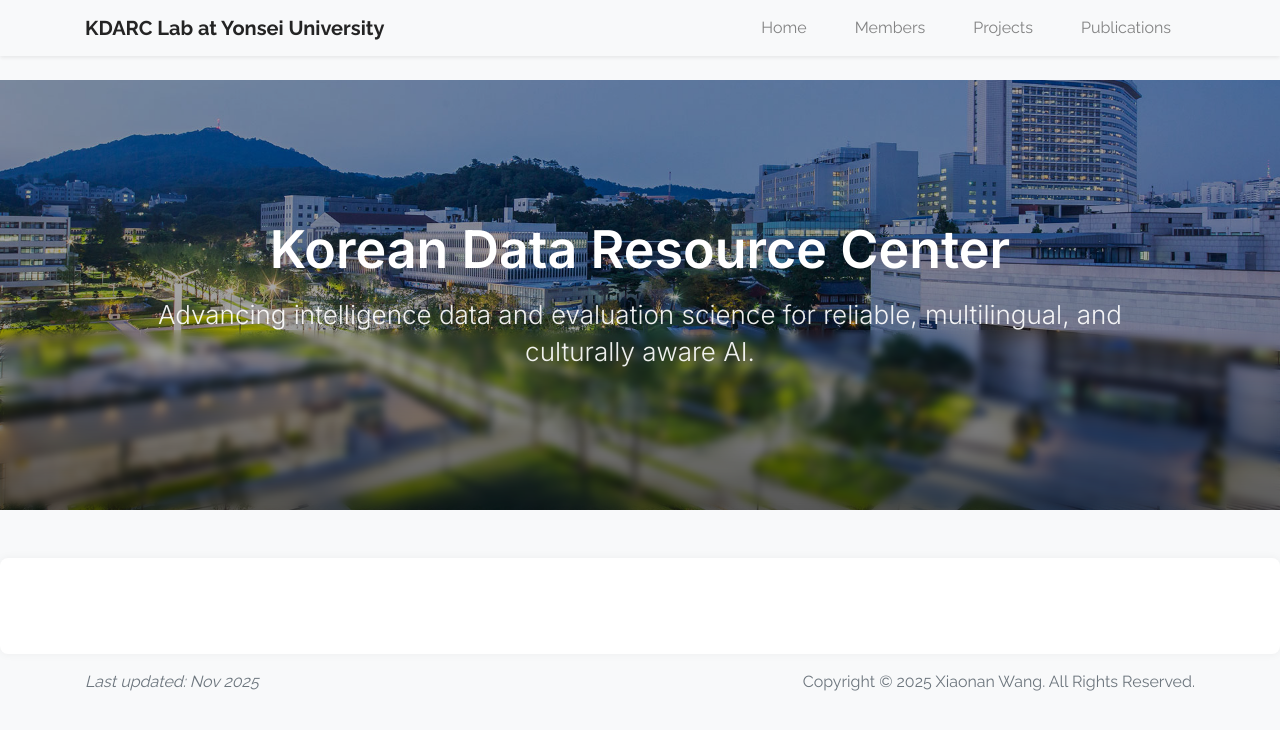
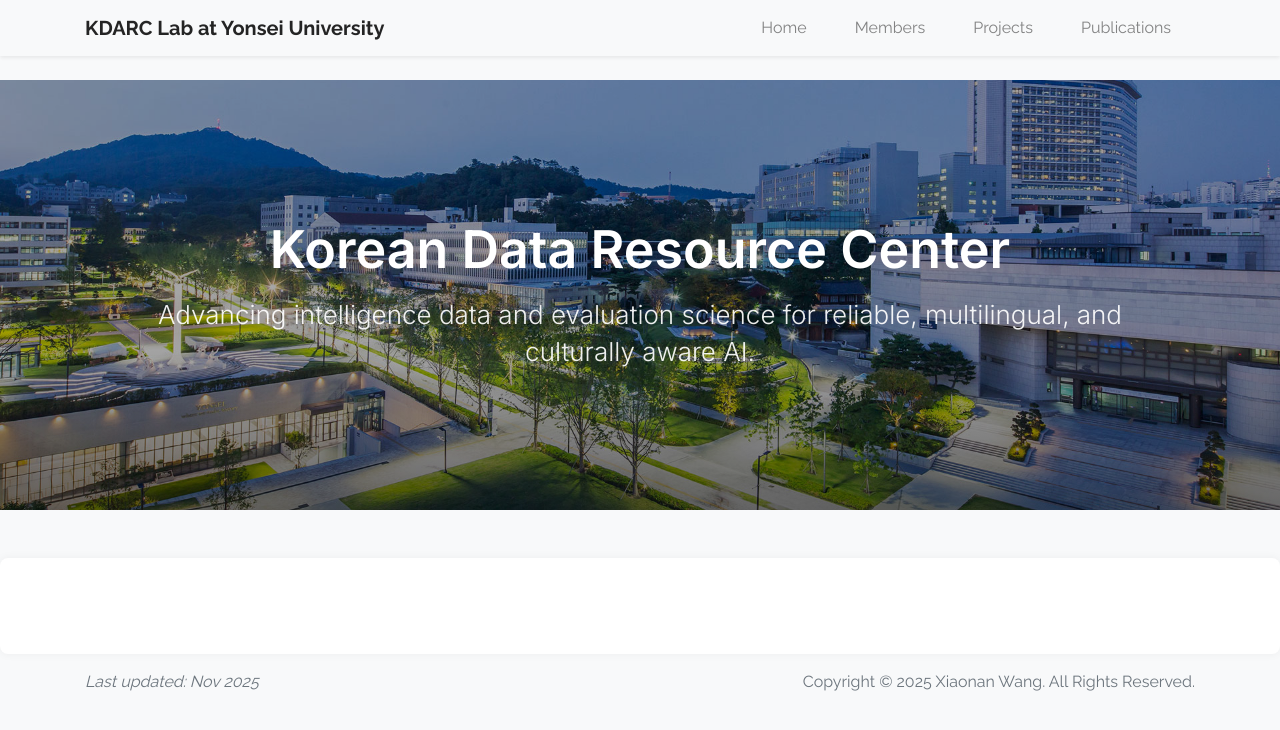
Before and after one commit to wangxiaonan-git/kdarc-lab, a Jekyll site: the page built from index.html, in a window 1280 px wide. Shown: the top 730 px of the page. Built offline with Jekyll 4.4.1, drawn with Linux system fonts in a browser that asks for light colours.

Commit message:
Update default.html

```diff
--- a/_layouts/default.html
+++ b/_layouts/default.html
@@ -41,11 +41,15 @@
   bottom: 0;
   left: 0;
   width: 100%;
-      height: 180px;
-      background: linear-gradient(to bottom, rgba(0,0,0,0) 0%, rgba(0,0,0,0.45) 100%);
-      backdrop-filter: blur(4px);
+  height: 160px;
+  background: linear-gradient(
+    to bottom,
+    rgba(0,0,0,0) 0%,
+    rgba(0,0,0,0.38) 100%
+  );
   z-index: 1;
 }
+
 
     /* ===== 黑色 Overlay（增强对比） ===== */
     .hero-overlay {
```
Lines whose indentation alone changed are shown as unchanged.
